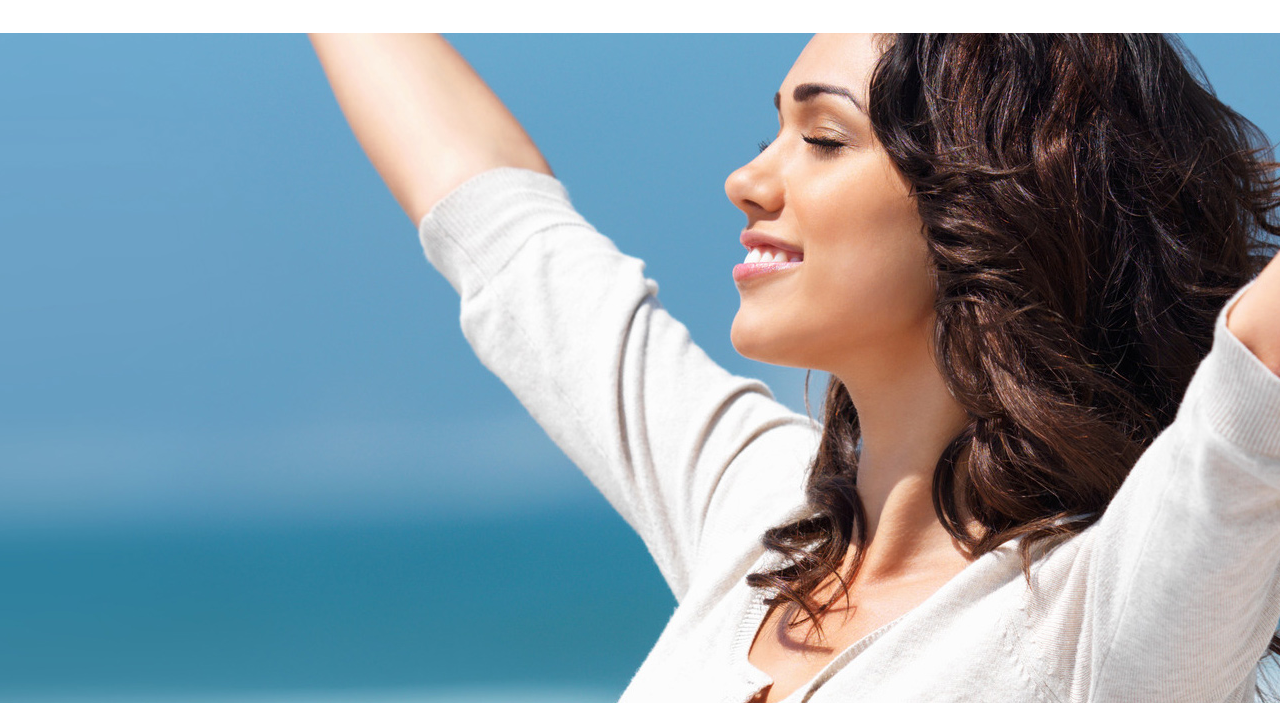
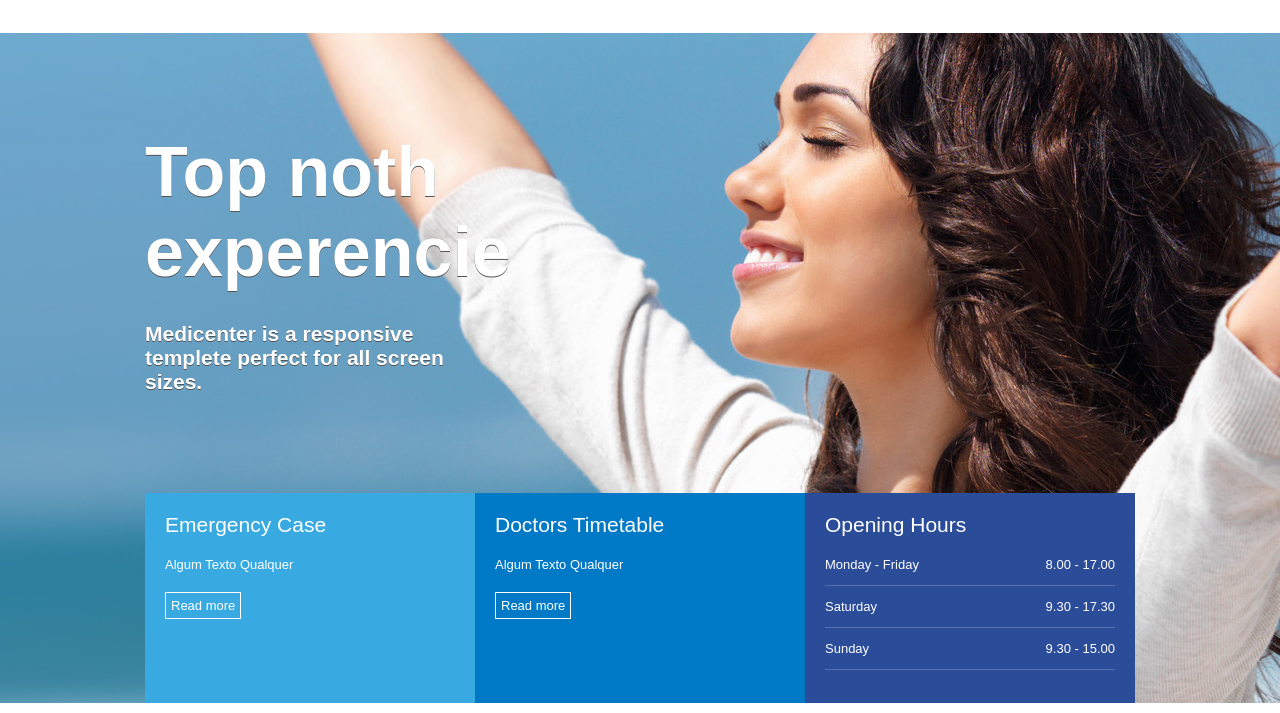
Before and after one commit to naelton-lobato/medicenter_flexbox_responsive, a plain HTML site: page index.html in a window 1280 px wide. Shown: the part 87-800 px from the top of the page. Drawn offline with Linux system fonts and the light colour scheme.

Commit message:
finalizando aula 4, banner principal completo

```diff
--- a/assets/css/templete.css
+++ b/assets/css/templete.css
@@ -1,3 +1,8 @@
+*{
+    font-family: Arial;
+
+}
+
 body{ /*zerando as config padroes dos navegadores*/
     margin: 0;
     padding: 0;
@@ -42,7 +47,6 @@ nav a{
     text-decoration: none;
     text-transform: uppercase;
     color: #727272;
-    font-family: Arial;
 }
 
 nav .active a,
@@ -58,4 +62,90 @@ nav a:hover{
     background-position: center;
     background-size: cover;
     height: 670px;
+
+    display: flex;
+    justify-content: center;
 }
+
+.column{
+    flex-direction: column;
+}
+
+.banner_headline{
+    flex: 1;
+    display: flex;
+    flex-direction: column;
+    justify-content: center;
+}
+
+.banner_headline h1{
+    color: #fff;
+    font-size: 70px;
+    text-shadow: 0px 1px 0px #555;
+    margin: 0;
+    padding: 0;
+    max-width: 350px;
+}
+
+.banner_headline h2{
+    color: #fff;
+    font-size: 21px;
+    text-shadow: 0px 1px 0px #555;
+    margin: 0;
+    padding: 0;
+    max-width: 350px;
+    margin-top: 30px;
+}
+
+
+.banner_options{
+    height: 210px;
+    display: flex;
+}
+.banner1,
+.banner2,
+.banner3{
+    flex: 1;
+    color: #fff;
+    padding: 20px;
+}
+
+.banner1{
+    background-color: #39aae1;
+}
+.banner2{
+    background-color: #0079c7;
+}
+.banner3{
+    background-color: #2b4c99;
+}
+
+.banner_title{
+    font-size: 21px;
+}
+
+.banner_desc{
+    font-size: 13px;
+    margin-top: 20px;
+    margin-bottom: 20px;
+}
+
+.banner_options a{
+    display: inline-block;
+    border: 1px solid #fff;
+    padding: 5px;
+    color: #fff;
+    font-size: 13px;
+    text-decoration: none;
+}
+
+
+.text, .text1{
+    display: flex;
+    justify-content: space-between;
+    border-bottom: 1px solid rgba(255,255,255, 0.2);
+}
+
+.text1 p{
+    margin-top: 0px;
+}
--- a/index.html
+++ b/index.html
@@ -30,7 +30,45 @@
 
     <main>
         <section id="banner">
-
+            <div class="container column">
+                <div class="banner_headline">
+                    <h1>Top noth experencie</h1>
+                    <h2>Medicenter is a responsive templete perfect for all screen sizes.</h2>
+                </div>
+                <div class="banner_options">
+                    <div class="banner1">
+                        <div class="banner_title">Emergency Case</div>
+                        <div class="banner_desc">
+                            Algum Texto Qualquer
+                        </div>
+                        <a href="">Read more</a>
+                    </div>
+                    <div class="banner2">
+                        <div class="banner_title">Doctors Timetable</div>
+                        <div class="banner_desc">
+                            Algum Texto Qualquer
+                        </div>
+                        <a href="">Read more</a>
+                    </div>
+                    <div class="banner3">
+                        <div class="banner_title">Opening Hours</div>
+                        <div class="banner_desc">
+                            <div class="text1">
+                                <p>Monday - Friday</p>
+                                <p>8.00 - 17.00</p>
+                            </div>
+                            <div class="text">
+                                <p>Saturday</p>
+                                <p>9.30 - 17.30</p>
+                            </div>
+                            <div class="text">
+                                <p>Sunday</p>
+                                <p>9.30 - 15.00</p>
+                            </div>
+                        </div>
+                    </div>
+                </div>
+            </div>
         </section>
     </main>
 </body>
```
